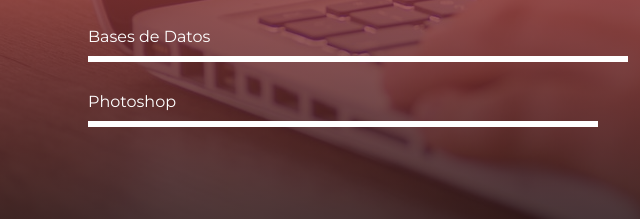
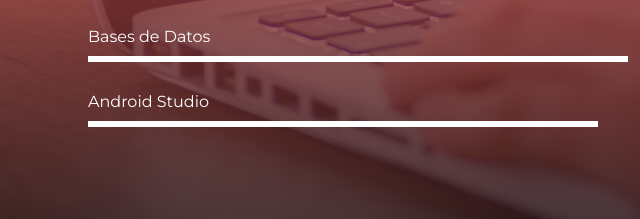
Before and after one commit to daniorea/Portfolio_Daniel_Orea, a plain HTML site: page index.html in a window 1280 px wide. Shown: the part 2544-2763 px from the top of the page, 252-892 px from the left. Drawn offline with Linux system fonts and the light colour scheme.

Commit message:
actualizacion skills

```diff
--- a/index.html
+++ b/index.html
@@ -151,7 +151,7 @@
         </div>
         <div class="skill">
             <div class="info">
-                <p>Photoshop</p>
+                <p>Android Studio</p>
                 <span class="porcentaje">85%</span>
             </div>
 
```
